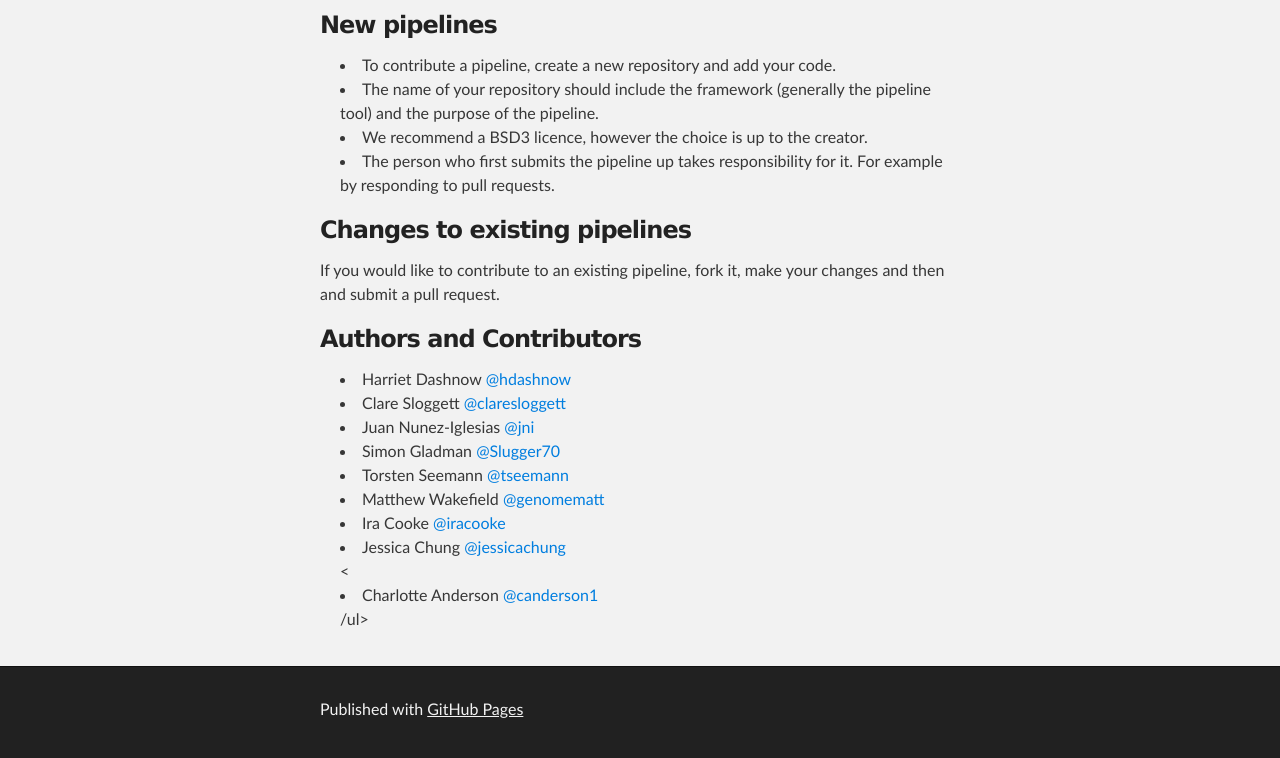
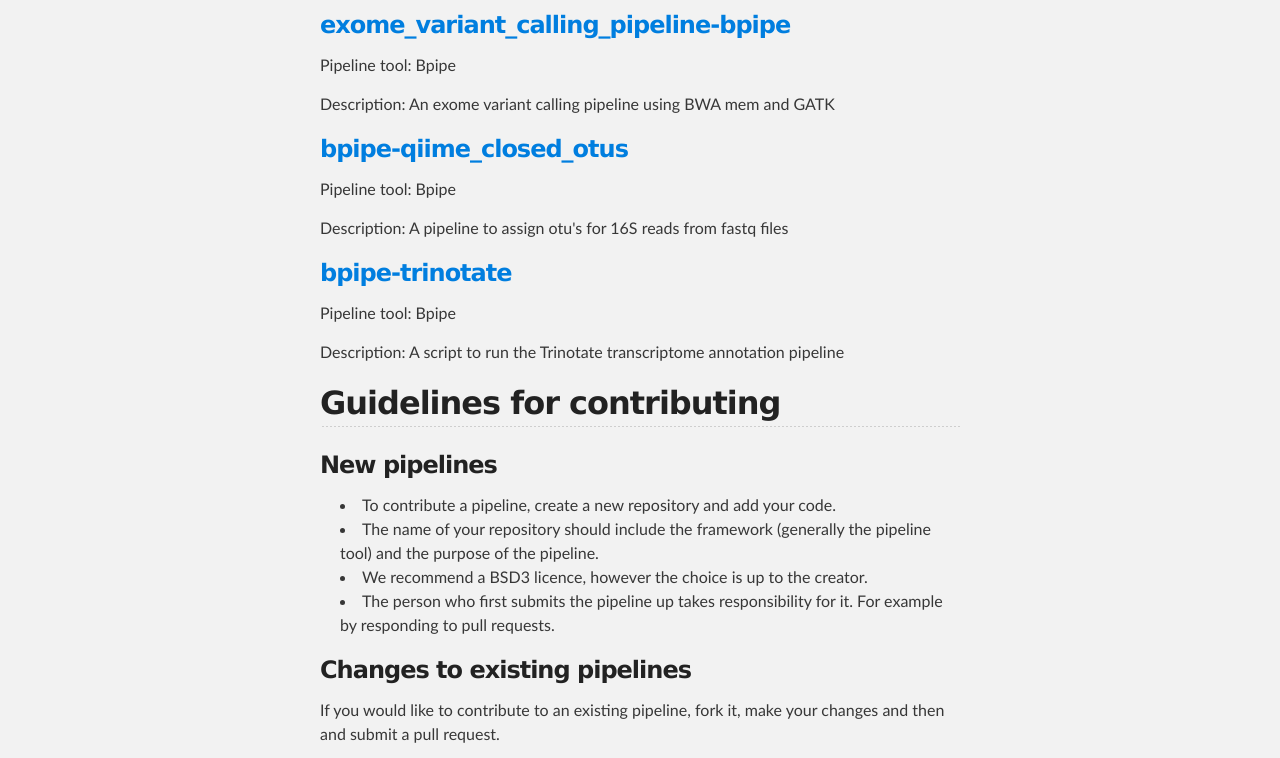
Before and after one commit to melbournebioinformatics/vlsci.github.io, a plain HTML site: page index.html in a window 1280 px wide. Shown: the part 455-1213 px from the top of the page. Drawn offline with Linux system fonts and the light colour scheme.

Commit message:
Replace master branch with page content via GitHub

```diff
--- a/index.html
+++ b/index.html
@@ -36,6 +36,33 @@
 </ul><p>More generic and user-friendly pipelines will be starred so that they rise to the top.</p>
 
 <h2>
+<a name="pipelines" class="anchor" href="#pipelines"><span class="octicon octicon-link"></span></a>Pipelines</h2>
+
+<h3>
+<a name="exome_variant_calling_pipeline-bpipe" class="anchor" href="#exome_variant_calling_pipeline-bpipe"><span class="octicon octicon-link"></span></a><a href="https://github.com/vlsci/exome_variant_calling_pipeline-bpipe">exome_variant_calling_pipeline-bpipe</a>
+</h3>
+
+<p>Pipeline tool: Bpipe</p>
+
+<p>Description: An exome variant calling pipeline using BWA mem and GATK</p>
+
+<h3>
+<a name="bpipe-qiime_closed_otus" class="anchor" href="#bpipe-qiime_closed_otus"><span class="octicon octicon-link"></span></a><a href="https://github.com/vlsci/bpipe-qiime_closed_otus">bpipe-qiime_closed_otus</a>
+</h3>
+
+<p>Pipeline tool: Bpipe</p>
+
+<p>Description: A pipeline to assign otu's for 16S reads from fastq files</p>
+
+<h3>
+<a name="bpipe-trinotate" class="anchor" href="#bpipe-trinotate"><span class="octicon octicon-link"></span></a><a href="https://github.com/vlsci/bpipe-trinotate">bpipe-trinotate</a>
+</h3>
+
+<p>Pipeline tool: Bpipe</p>
+
+<p>Description: A script to run the Trinotate transcriptome annotation pipeline</p>
+
+<h2>
 <a name="guidelines-for-contributing" class="anchor" href="#guidelines-for-contributing"><span class="octicon octicon-link"></span></a>Guidelines for contributing</h2>
 
 <h3>
@@ -71,8 +98,9 @@
 </li>
 <li>Jessica Chung <a href="https://github.com/jessicachung" class="user-mention">@jessicachung</a>
 </li>
-<<li>Charlotte Anderson <a href="https://github.com/canderson1" class="user-mention">@canderson1</a>
-</li>/ul>
+<li>Charlotte Anderson <a href="https://github.com/canderson1" class="user-mention">@canderson1</a>
+</li>
+</ul>
       </section>
     </div>
 
```
Also changed, not shown: params.json (+1 -1 lines).
